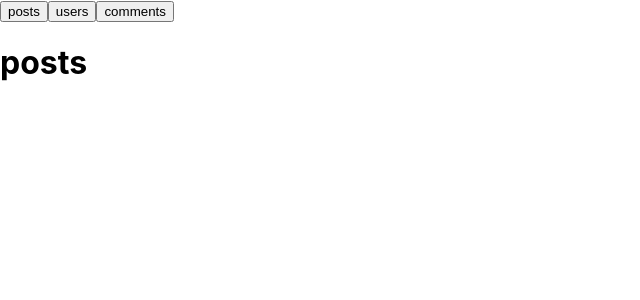
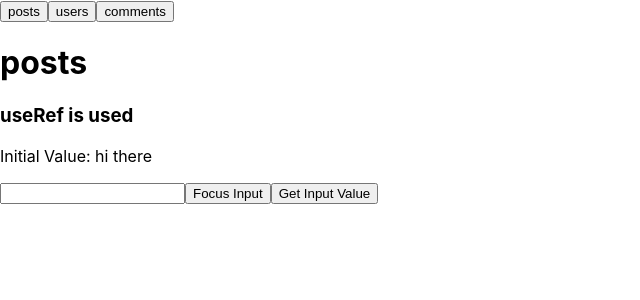
Before and after one commit to Nandha-Kumar-s-s/front-end-dev, a React (Create React App) app in the folder webdev/: page / in a window 1280 px wide. Shown: the top 300 px of the page, without its empty margins (0-640 px from the left). Built offline with nearby package versions, Linux system fonts and the light colour scheme; no server answers.

Commit message:
useRef hook
03/06/23

```diff
--- /dev/null
+++ b/webdev/src/ReactHooks/ref.js
@@ -0,0 +1,30 @@
+import React, { useRef } from 'react';
+
+/* In React, a ref is a way to gain direct access to a DOM element or a React component instance created by a component.
+It allows you to interact with the underlying DOM or component directly, bypassing the usual data flow in React.
+Refs are primarily used when you need to perform imperative actions, such as accessing the value of an input field, triggering animations,
+focusing an element, or integrating with third-party libraries that require direct DOM access. */
+
+const UseRef = () => {
+  const inputRef = useRef("hi there");
+
+  const handleButtonClick = () => {
+    inputRef.current.focus();
+  };
+
+  const getInput = () => {
+    console.log(inputRef.current.value); // Access input value
+  };
+
+  return (
+    <div>
+      <h3>useRef is used</h3>
+      <p>Initial Value: {inputRef.current}</p>
+      <input ref={inputRef} type="text" />
+      <button onClick={handleButtonClick}>Focus Input</button>
+      <button onClick={getInput}>Get Input Value</button>
+    </div>
+  );
+};
+
+export default UseRef;
--- a/webdev/src/index.js
+++ b/webdev/src/index.js
@@ -7,7 +7,7 @@ import MovieTable from './moviesearch/movie';
 import MyComponent from './inlinecss/inlinecss';
 import MyLink from './preventdefault/preventdefault';
 import Fragments from './reactfragment/fragment';
-import Ref from './ref/ref';
+import Ref from './ReactHooks/ref';
 import LifeCycle from './lifecycle/LifeCycle';
 import MyList from './moviesearch/List';
 import App from './calculator/calculator';
@@ -20,6 +20,7 @@ import UseReducer from './ReactHooks/useReducer';
 import UseReducer2 from './ReactHooks/useReducer2';
 import UseState from './ReactHooks/useState';
 import UseEffect from './ReactHooks/useEffect';
+import UseRef from './ReactHooks/ref';
 
 
 
@@ -32,7 +33,7 @@ root.render(
     <MyComponent/>
     <MyLink/>
     <Fragments/>
-    <Ref/>
+
     <LifeCycle/>
 
     <MyList/>
@@ -44,6 +45,7 @@ root.render(
     <UseReducer2/>
     <UseState/>*/}
     <UseEffect/>
+    <UseRef/>
 
   </React.StrictMode>
 );
```
